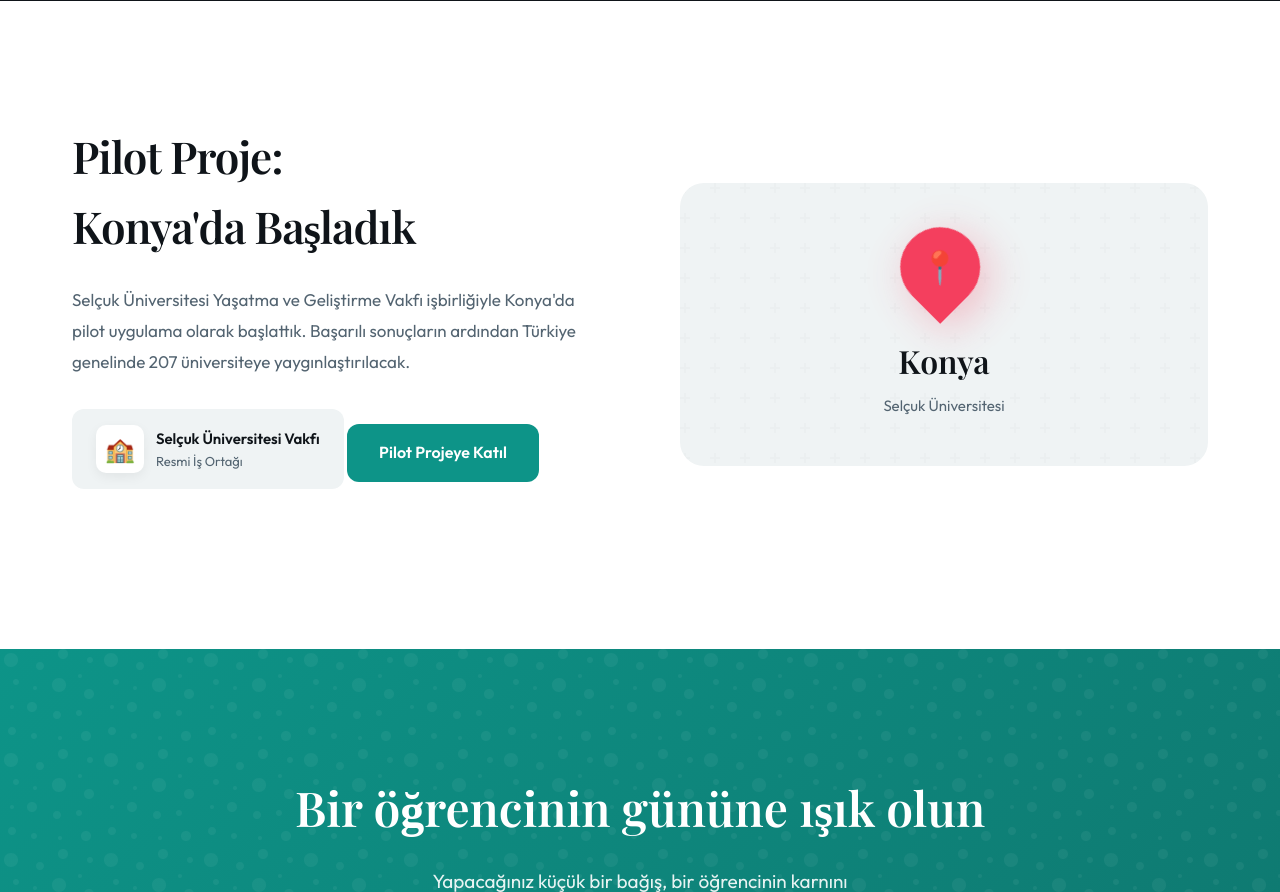
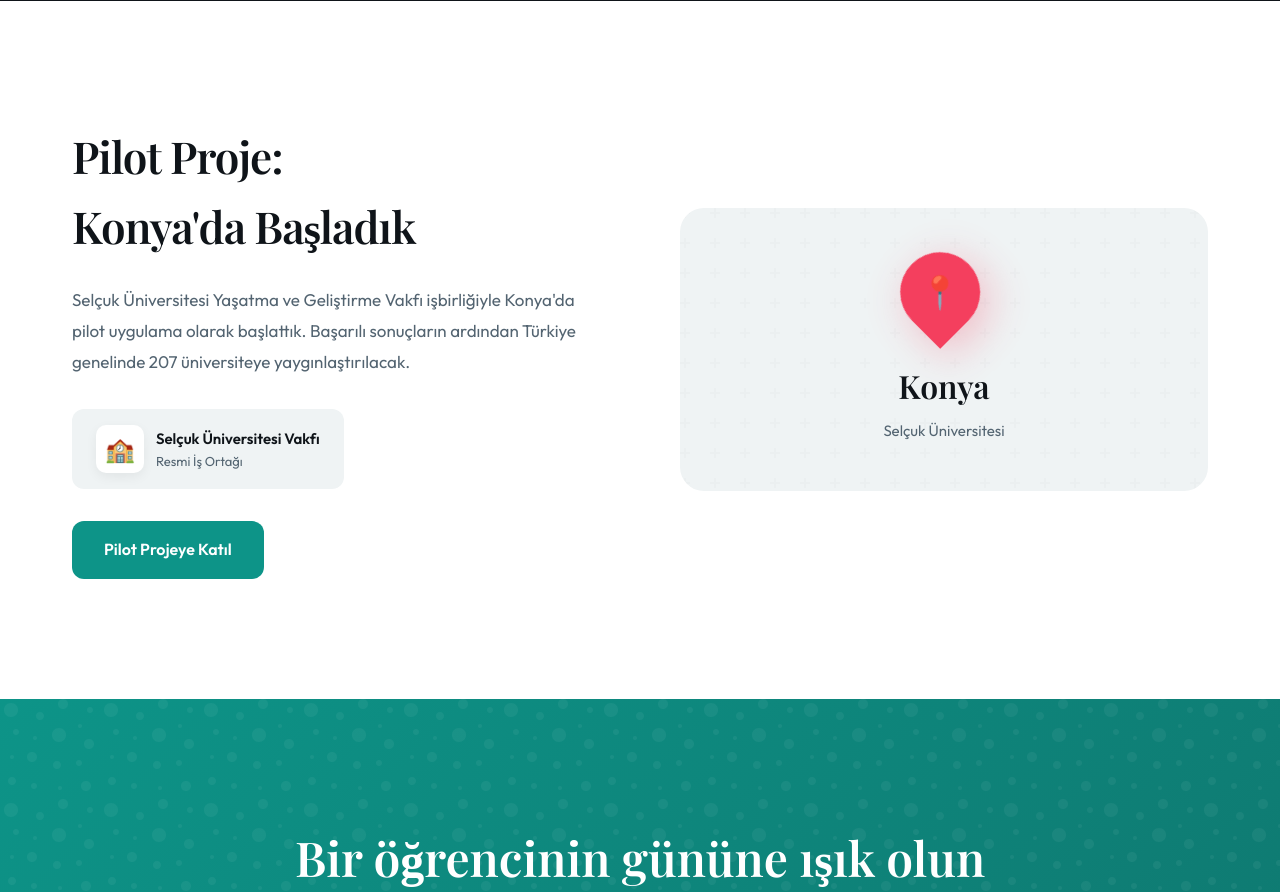
Before and after one commit to geldimmix/kampusportal, a PHP site: page / in a window 1280 px wide. Shown: the part 2561-3453 px from the top of the page. Run offline with PHP 8.4, Linux system fonts and the light colour scheme.

Commit message:
Fix pilot section button spacing

```diff
--- a/shared/views/home.php
+++ b/shared/views/home.php
@@ -649,7 +649,6 @@
             padding: 16px 24px;
             background: var(--surface-alt);
             border-radius: 12px;
-            margin-bottom: 40px;
         }
 
         .pilot-badge-icon {
@@ -1156,7 +1155,9 @@
                         </div>
                     </div>
 
-                    <a href="/kayit" class="btn btn-teal btn-lg">Pilot Projeye Katıl</a>
+                    <div style="margin-top: 32px;">
+                        <a href="/kayit" class="btn btn-teal btn-lg">Pilot Projeye Katıl</a>
+                    </div>
                 </div>
 
                 <div class="pilot-visual">
```
